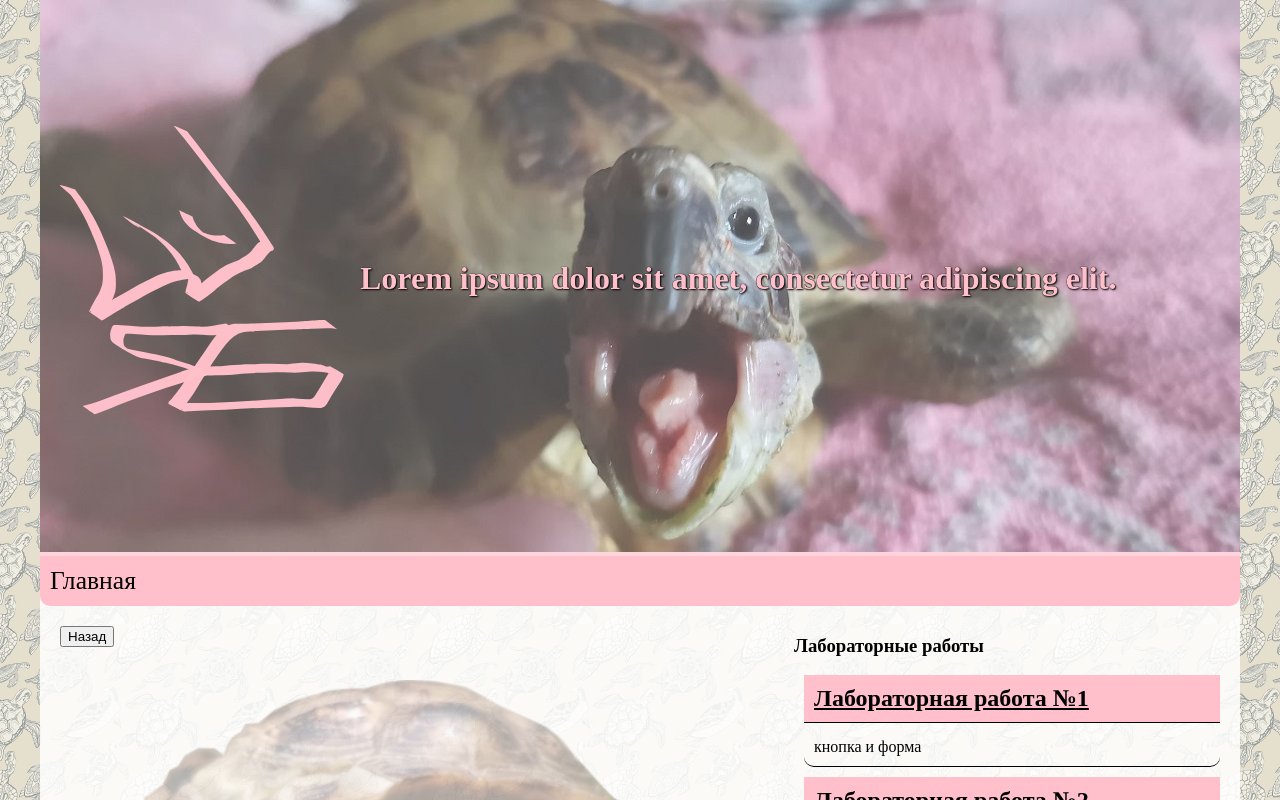
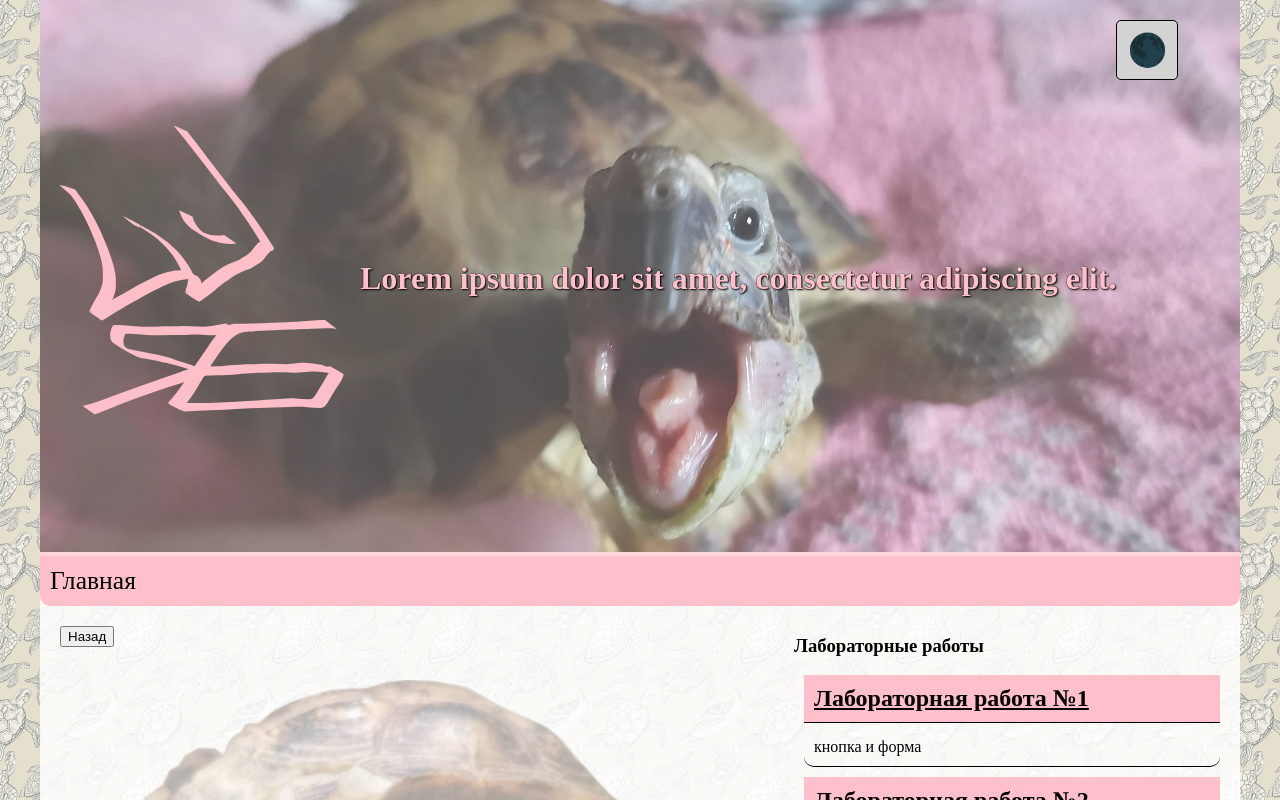
Before and after one commit to Berrek-creator/altgy_modern_web, a React (Vite) app: page /labs/4/news/1 in a window 1280 px wide. Shown: the top 800 px of the page. Built offline with nearby package versions, Linux system fonts and the light colour scheme; no server answers.

Commit message:
theme changing added

```diff
--- a/src/App.jsx
+++ b/src/App.jsx
@@ -1,6 +1,4 @@
-import { Children, useState } from 'react'
-import reactLogo from './assets/react.svg'
-import viteLogo from '/vite.svg'
+import { Children, useEffect, useState } from 'react'
 import './App.css'
 
 import Header_component from './components/Header.jsx'
@@ -9,13 +7,25 @@ import BodyMain from './components/Body_main.jsx'
 import Sidebar from './components/Sidebar.jsx'
 import { Outlet } from 'react-router-dom'
 
-
+import { ThemeContext } from './ThemeContext.jsx'
 
 function App() {
   const [count, setCount] = useState(0)
 
+
+  const [theme, setTheme] = useState("light")
+
+  function toggleTheme() {
+    theme == 'light' ? setTheme("dark") : setTheme('light')
+    console.log(theme)
+  }
+
+  useEffect(() => {
+    document.body.className = theme;
+  }, [theme])
+
   return (
-    <>
+      <ThemeContext.Provider value={{theme, toggleTheme}}>
             <Header_component></Header_component>
 
             <main id="front-page" className="c-container">
@@ -25,7 +35,7 @@ function App() {
             <Sidebar></Sidebar>
 
             <Footer_component></Footer_component>
-    </>
+      </ThemeContext.Provider>
   )
 }
 
--- /dev/null
+++ b/src/ThemeContext.jsx
@@ -0,0 +1,3 @@
+import { createContext } from "react";
+
+export const ThemeContext = createContext("light");
--- a/src/components/Header.jsx
+++ b/src/components/Header.jsx
@@ -4,6 +4,10 @@ import Navbar from "./Navbar"
 
 import logo from './../assets/logo.svg'
 import header_image from './../assets/branding.jpg'
+
+import { Link } from "react-router-dom"
+
+import ChangeThemeBtn from "../routes/lab4/ChangeThemeBtn"
 
 function header() {
     return(
@@ -12,21 +16,21 @@ function header() {
     <div id="branding">
         <div id="branding-content">
             <div id="logo-wrap">
-                <a href='./index.html'>
+                <Link to='/'>
                     <img className='c-max-fluid' src={logo} width='300' height='300' alt='logo' />
-                </a>
+                </Link>
             </div>
             <section id="title-wrap">
                 <h1>
                     Lorem ipsum dolor sit amet, consectetur adipiscing elit.
                 </h1>
             </section>
+            <ChangeThemeBtn></ChangeThemeBtn>
         </div>
         <img className="c-fluid-img" width="1200" height="552" src={header_image} alt="branding" />
     </div>
 
     <Navbar/>
-
     </header>
     </>
     )
--- a/src/index.css
+++ b/src/index.css
@@ -276,3 +276,19 @@ figure {
       width: 100%;
   }
 }
+
+/* Темная тема */
+.dark, .dark * {
+  background-color: rgb(0, 0, 0) !important;
+  color: pink !important;
+  border-color: white !important;
+}
+
+.dark button:disabled {
+  color: gray !important;
+  border-color: gray !important;
+}
+
+.dark button:not(:disabled):hover {
+  background-color: gray !important;
+}
--- a/src/routes/lab2/fancy_button.css
+++ b/src/routes/lab2/fancy_button.css
@@ -2,8 +2,6 @@ button.fbtn:hover:not(:disabled) {
     filter: brightness(85%);
     cursor: pointer;
 }
-
-
 
 button.fbtn {
     background-color: lightgray;
@@ -12,7 +10,7 @@ button.fbtn {
     border-radius: 5px;
     border: 0px;
     font-family: inherit;
-    min-width: 40px;
+    border: 1px solid black;
 }
 
 button.fbtn.fbtn-primary {
@@ -48,3 +46,11 @@ button.fbtn:disabled {
     background-color: white;
     color: lightgray;
 }
+
+.mb-auto {
+    margin-bottom: auto;
+}
+
+.fs-2 {
+    font-size: 2em;
+}
--- /dev/null
+++ b/src/routes/lab4/ChangeThemeBtn.jsx
@@ -0,0 +1,16 @@
+import { useContext } from "react";
+import { ThemeContext } from "../../ThemeContext";
+
+import FancyButton from "../lab2/fancy_button";
+
+function ChangeThemeBtn(props) {
+    const {theme, toggleTheme} = useContext(ThemeContext)
+
+    let d_icon = String.fromCodePoint( theme == 'light' ? '127761' : '127774' )
+
+    return (
+        <FancyButton className="fbtn mb-auto fs-2" onClick={() => toggleTheme()}>{d_icon}</FancyButton>
+    )
+}
+
+export default ChangeThemeBtn
--- a/src/routes/lab4/NewsCard.jsx
+++ b/src/routes/lab4/NewsCard.jsx
@@ -6,7 +6,7 @@ import {Link } from "react-router-dom";
 function NewsCard(props) {
 
     return (
-        <Link to={'news/' + props.id}>
+        <Link to={'news/' + props.id} style={{ textDecoration: 'none' }}>
             <div className="news-card" id={props.id}>
                 <h1>{props.title}</h1>
                 <time dateTime={props.date}>{pretty_date(props.date)}</time>
--- a/src/routes/root.jsx
+++ b/src/routes/root.jsx
@@ -1,4 +1,6 @@
 import App from '../App.jsx'
+
+
 
 export default function Root() {
     return (
```
Lines whose indentation alone changed are shown as unchanged.
